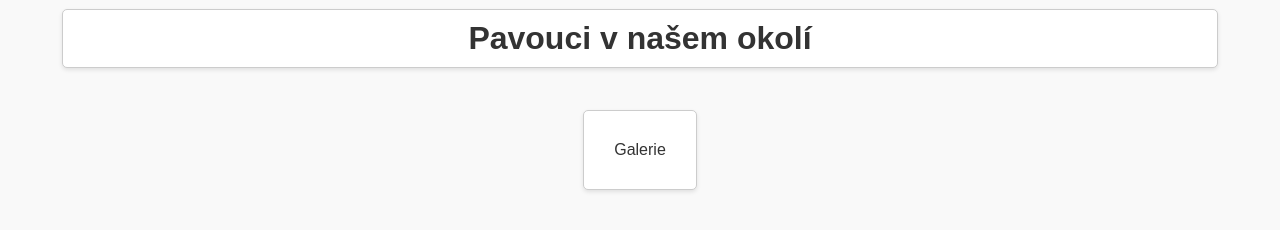
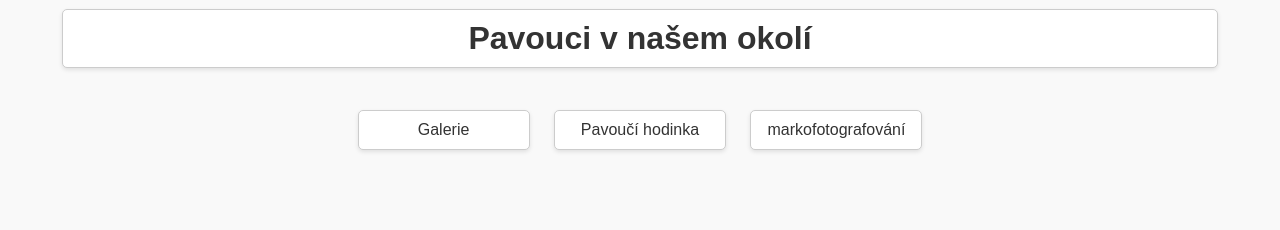
Before and after one commit to keltusak/Pavouci.github.io, a plain HTML site: page index.html in a window 1280 px wide. Shown: the part 322-552 px from the top of the page. Drawn offline with Linux system fonts and the light colour scheme.

Commit message:
odsazení od pravé a levé strany

```diff
--- a/index.html
+++ b/index.html
@@ -10,13 +10,19 @@
     <img src="Obrazky/!pavouci/složený obrázek/koláž pavouků.png">
     <header>
         <h1><a href="index.html">Pavouci v našem okolí</a></h1>
-    </header>
-
     <div class="card-container">
-        <div class="card">
+        <div class="menucard">
            <a  href="galerie.html">Galerie</a>
         </div>
+
+        <div class="menucard">
+           <a  href="">Pavoučí hodinka</a>
+        </div>
+
+        <div class="menucard">
+           <a  href="">markofotografování</a>
+        </div>
     </div>
-
+    </header>
 </body>
 </html>
--- a/style.css
+++ b/style.css
@@ -8,24 +8,10 @@ body {
 header {
     text-align: center;
     margin-top: 20px;
+    padding-left: 10px;
+    padding-right: 10px;
 }
-/*
-h1 a {
-    text-align: center;
-    color: inherit;
-    text-decoration: none;
-    border: 1px solid #ccc;
-    border-radius: 5px;
-    padding: 10px;
-    margin: 10px;
-    cursor: pointer;
-    display: inline-block;
-    background-color: #fff;
-    transition: background-color 0.3s;
-    box-shadow: 0 2px 4px rgba(0, 0, 0, 0.1);
-    width: 95%
-}
-*/
+
 h1 a {
     text-align: center;
     color: inherit;
@@ -48,7 +34,8 @@ h1 a:hover {
 
 .card-container {
     text-align: center;
-    margin-top: 20px;
+    display: inline-block;
+
 }
 .card {
     border: 1px solid #ccc;
@@ -60,10 +47,24 @@ h1 a:hover {
     background-color: #fff;
     transition: background-color 0.3s;
     box-shadow: 0 2px 4px rgba(0, 0, 0, 0.1);
+    width: 100px;
 }
 .card:hover {
     background-color: rgb(28, 194, 28);
 }
+.menucard {
+    border: 1px solid #ccc;
+    border-radius: 5px;
+    padding: 10px;
+    margin: 10px;
+    cursor: pointer;
+    display: inline-block;
+    background-color: #fff;
+    transition: background-color 0.3s;
+    box-shadow: 0 2px 4px rgba(0, 0, 0, 0.1);
+    width: 150px;
+}
+
 .gallery {
     display: none;
     padding: 20px;
@@ -134,8 +135,3 @@ a {
     text-align: center;
     font-family: 'Courier New', Courier, monospace;
 }
-
-header {
-    padding-left: 10px;
-    padding-right: 10px;
-}
```
